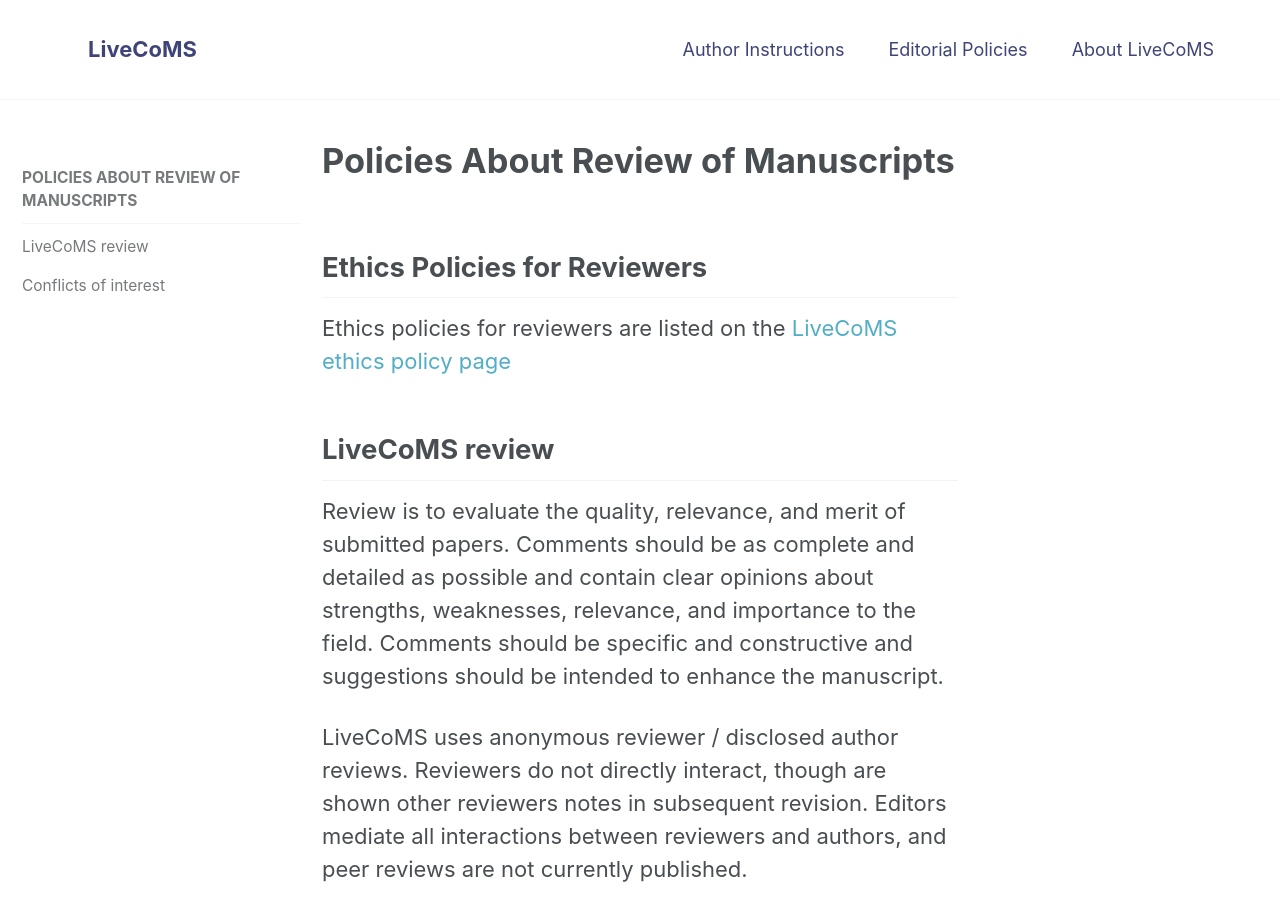
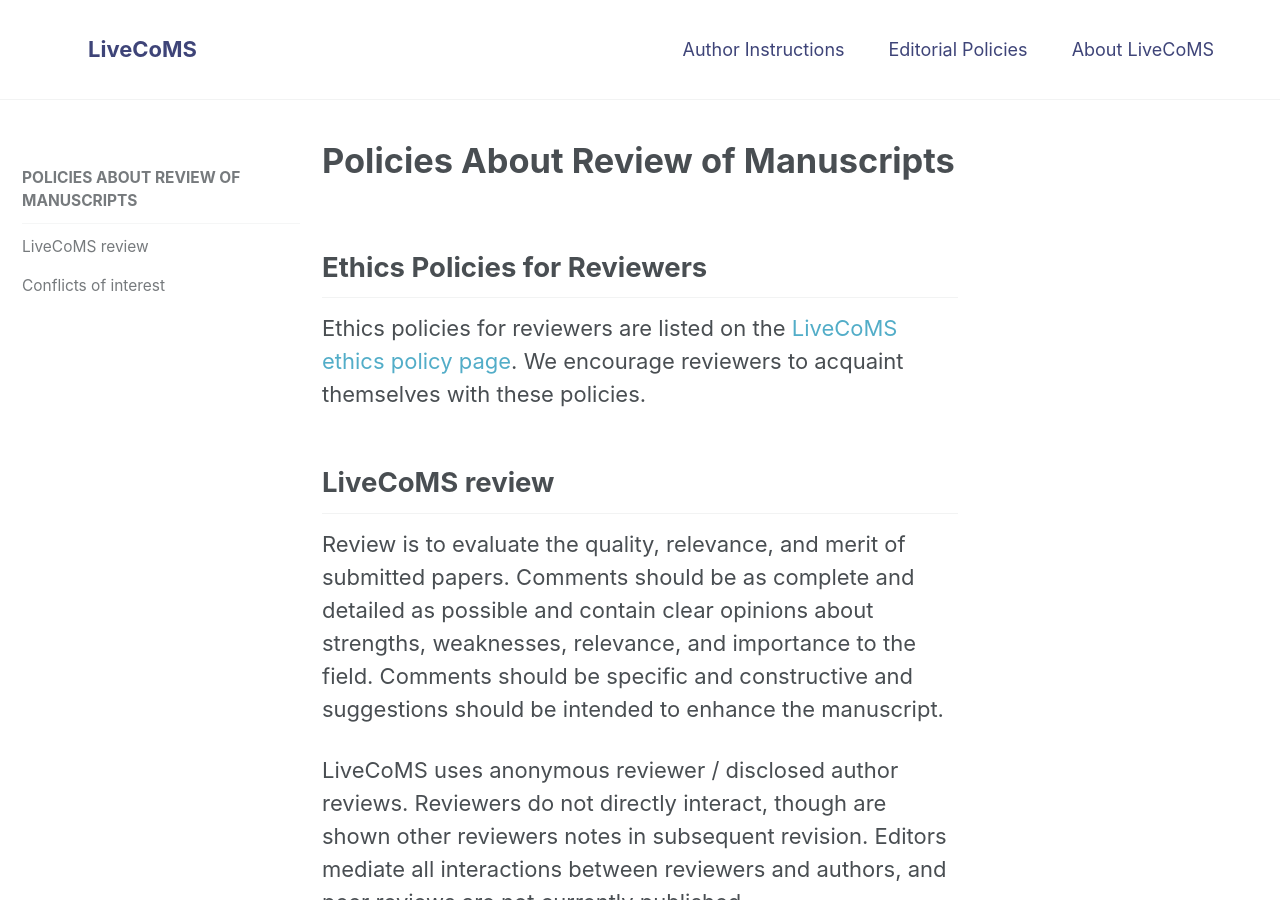
Before and after one commit to livecomsjournal/livecomsjournal.github.io, a Jekyll site: the page built from _editorial_policies/02_reviewing.md, in a window 1280 px wide and 900 px high. Built offline with Jekyll 4.4.1, drawn with Linux system fonts in a browser that asks for light colours.

Commit message:
Update 02_reviewing.md

```diff
--- a/_editorial_policies/02_reviewing.md
+++ b/_editorial_policies/02_reviewing.md
@@ -9,7 +9,7 @@
 
 ## Ethics Policies for Reviewers
 
-Ethics policies for reviewers are listed on the [LiveCoMS ethics policy page](https://livecomsjournal.github.io/editorial_policies/publication_ethics#ethical-obligations-of-reviewers)
+Ethics policies for reviewers are listed on the [LiveCoMS ethics policy page](https://livecomsjournal.github.io/editorial_policies/publication_ethics#ethical-obligations-of-reviewers). We encourage reviewers to acquaint themselves with these policies.
 
 ## LiveCoMS review
 Review is to evaluate the quality, relevance, and merit of
```
